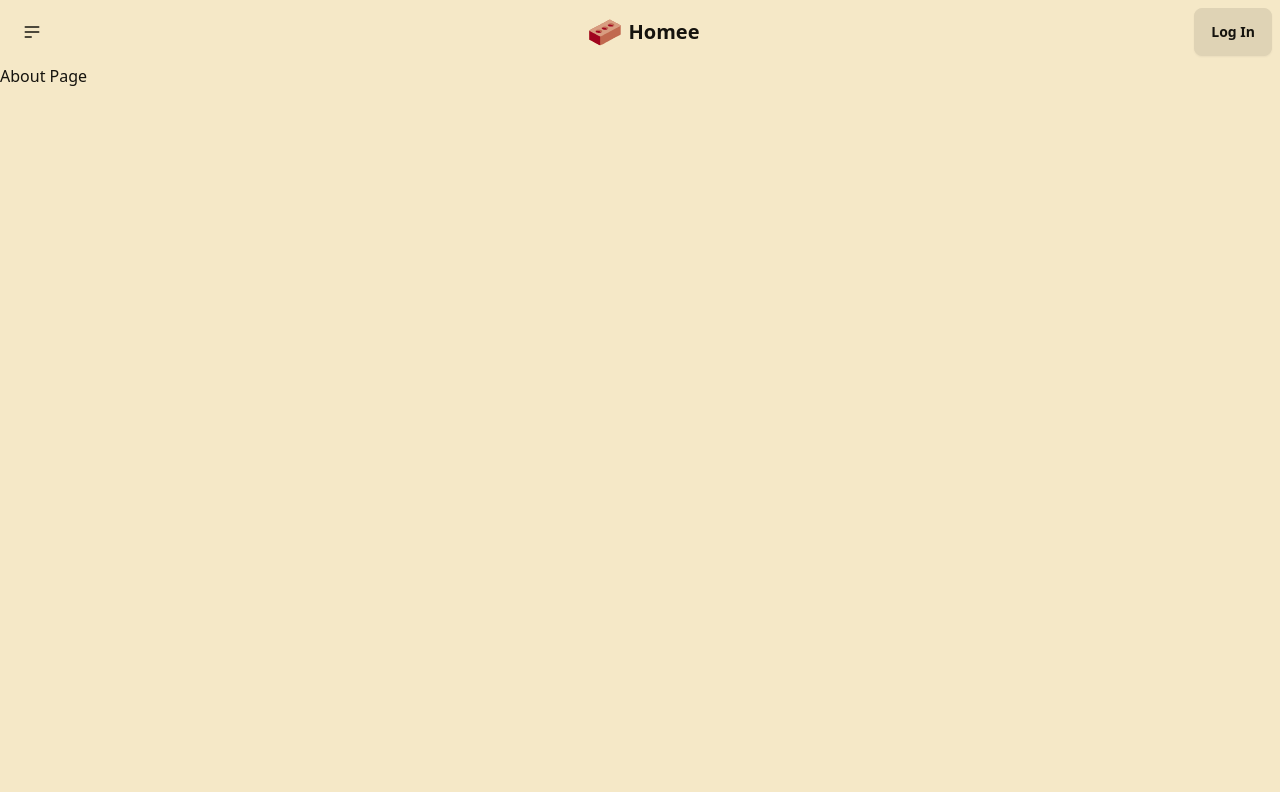
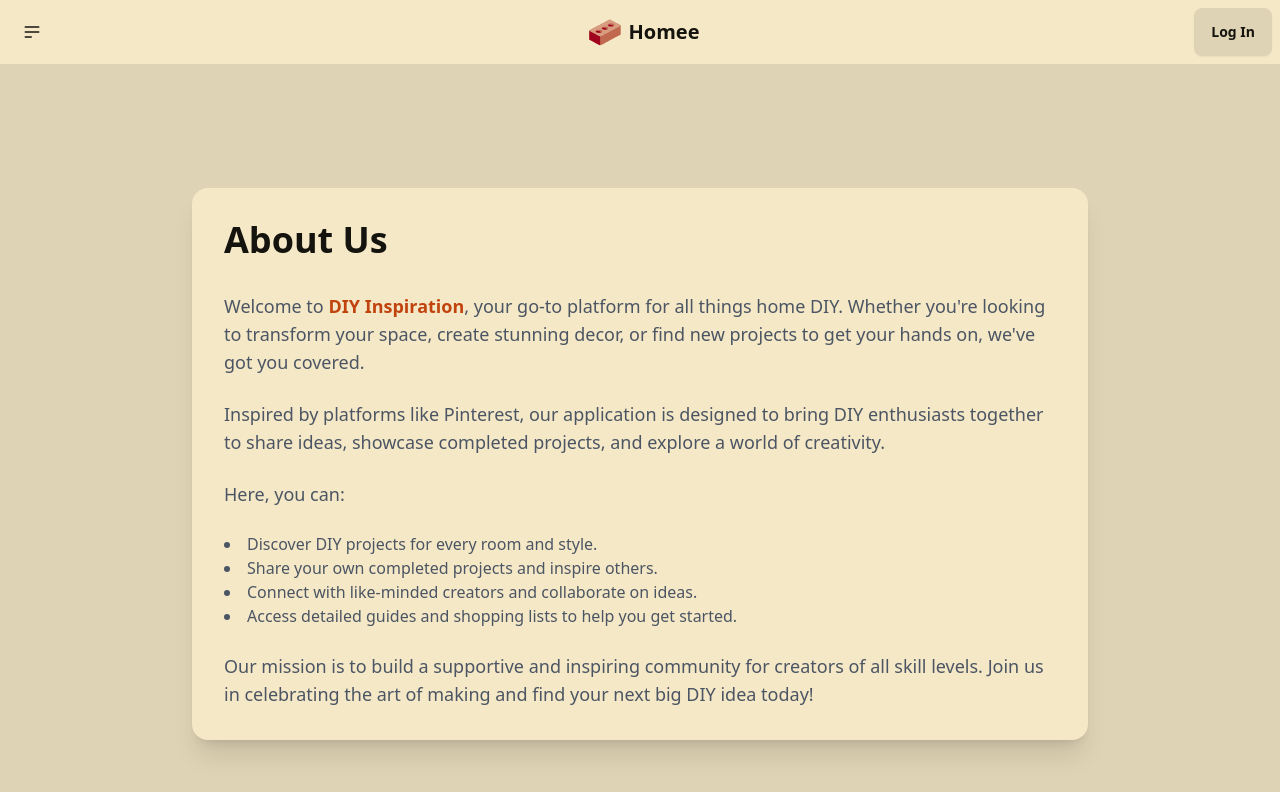
Before and after one commit to AAbouhashim/Homee, a React (Vite) app in the folder frontend/: page /about in a window 1280 px wide. Shown: the top 792 px of the page. Built offline with nearby package versions, Linux system fonts and the light colour scheme; no server answers.

Commit message:
added a catch all and an under construction page

```diff
--- a/frontend/src/App.jsx
+++ b/frontend/src/App.jsx
@@ -10,6 +10,8 @@ import SupportUs from "./pages/SupportUs.jsx"
 import Notifications from "./pages/Notifications.jsx"
 import NewPost from "./pages/NewPost.jsx"
 import ChangePassword from "./pages/auth/ChangePassword.jsx"
+import NotFoundPage from "./pages/NotFound.jsx"
+import UnderConstructionPage from "./pages/UnderConstruction.jsx"
 
 function App() {
 
@@ -21,12 +23,12 @@ function App() {
         <Route path='/login' element={<LogInPage />} />
         <Route path='/signup' element={<SignUpPage />} />
         <Route path="/my-account" element={<MyAccount />} />
-        <Route path="/support-us" element={<SupportUs />} />
+        <Route path="/support-us" element={<UnderConstructionPage />} />
         <Route path="/about" element={<About />} />
         <Route path="/notifications" element={<Notifications />} />
         <Route path="/newPost" element={<NewPost />} />
         <Route path="/changePassword" element={<ChangePassword />} />
-        <Route path="*" element={<h1>Not Found</h1>} />
+        <Route path="*" element={<NotFoundPage />} />
       </Routes>
     </div>
   )
--- a/frontend/src/pages/About.jsx
+++ b/frontend/src/pages/About.jsx
@@ -2,9 +2,31 @@ import React from "react";
 
 const About = () => {
   return (
-    <>
-      About Page
-    </>
+    <div className="flex flex-col items-center justify-center min-h-screen bg-base-200 p-6">
+      <div className="card w-full max-w-4xl bg-base-100 shadow-xl">
+        <div className="card-body">
+          <h1 className="card-title text-4xl text-center mb-6">About Us</h1>
+          <p className="text-lg text-gray-600 mb-4">
+            Welcome to <span className="font-semibold text-primary">DIY Inspiration</span>, your go-to platform for all things home DIY. Whether you're looking to transform your space, create stunning decor, or find new projects to get your hands on, we've got you covered.
+          </p>
+          <p className="text-lg text-gray-600 mb-4">
+            Inspired by platforms like Pinterest, our application is designed to bring DIY enthusiasts together to share ideas, showcase completed projects, and explore a world of creativity.
+          </p>
+          <p className="text-lg text-gray-600 mb-4">
+            Here, you can:
+          </p>
+          <ul className="list-disc list-inside text-gray-600 mb-4">
+            <li>Discover DIY projects for every room and style.</li>
+            <li>Share your own completed projects and inspire others.</li>
+            <li>Connect with like-minded creators and collaborate on ideas.</li>
+            <li>Access detailed guides and shopping lists to help you get started.</li>
+          </ul>
+          <p className="text-lg text-gray-600">
+            Our mission is to build a supportive and inspiring community for creators of all skill levels. Join us in celebrating the art of making and find your next big DIY idea today!
+          </p>
+        </div>
+      </div>
+    </div>
   );
 };
 
--- /dev/null
+++ b/frontend/src/pages/NotFound.jsx
@@ -0,0 +1,30 @@
+import React from "react";
+import { Link } from "react-router-dom";
+import Brick from "../components/assets/brick";
+
+const NotFoundPage = () => {
+  return (
+    <div className="flex flex-col items-center justify-center min-h-screen bg-base-200 p-6">
+      <div className="text-center">
+        {/* Logo */}
+        <Brick alt="App Logo" className="w-32 h-32 mb-6 mx-auto" />
+
+        {/* 404 Message */}
+        <h1 className="text-5xl font-bold mb-4 text-primary">404</h1>
+        <p className="text-lg text-gray-600 mb-6">
+          Oops! The page you’re looking for doesn’t exist.
+        </p>
+
+        {/* Navigation Options */}
+        <Link to="/" className="btn btn-primary mr-4">
+          Go to Home
+        </Link>
+        <Link to="/about" className="btn btn-secondary">
+          Learn More About Us
+        </Link>
+      </div>
+    </div>
+  );
+};
+
+export default NotFoundPage;
--- /dev/null
+++ b/frontend/src/pages/UnderConstruction.jsx
@@ -0,0 +1,34 @@
+import React from "react";
+import { Link } from "react-router-dom";
+import constructionImage from "../components/assets/constructionImage.webp";
+import Brick from "../components/assets/brick";
+
+const UnderConstructionPage = () => {
+  return (
+    <div className="flex flex-col items-center justify-center min-h-screen bg-base-200 p-6">
+      {/* Logo */}
+      <Brick alt="App Logo" className="w-32 h-32 mb-6 mx-auto" />
+
+      {/* Construction Image */}
+      <img
+        src={constructionImage}
+        alt="Under Construction"
+        className="w-64 h-64 mb-6 border-4 border-gray-300 rounded-lg shadow-md"
+      />
+
+      {/* Message */}
+      <h1 className="text-4xl font-bold text-primary mb-4">Coming Soon</h1>
+      <p className="text-lg text-gray-600 text-center mb-6">
+        We're hard at work building something amazing for you. Please check back
+        later!
+      </p>
+
+      {/* Navigation Option */}
+      <Link to="/" className="btn btn-primary">
+        Go to Home
+      </Link>
+    </div>
+  );
+};
+
+export default UnderConstructionPage;
```
Also changed, not shown: frontend/src/components/assets/constructionImage.webp (added).
